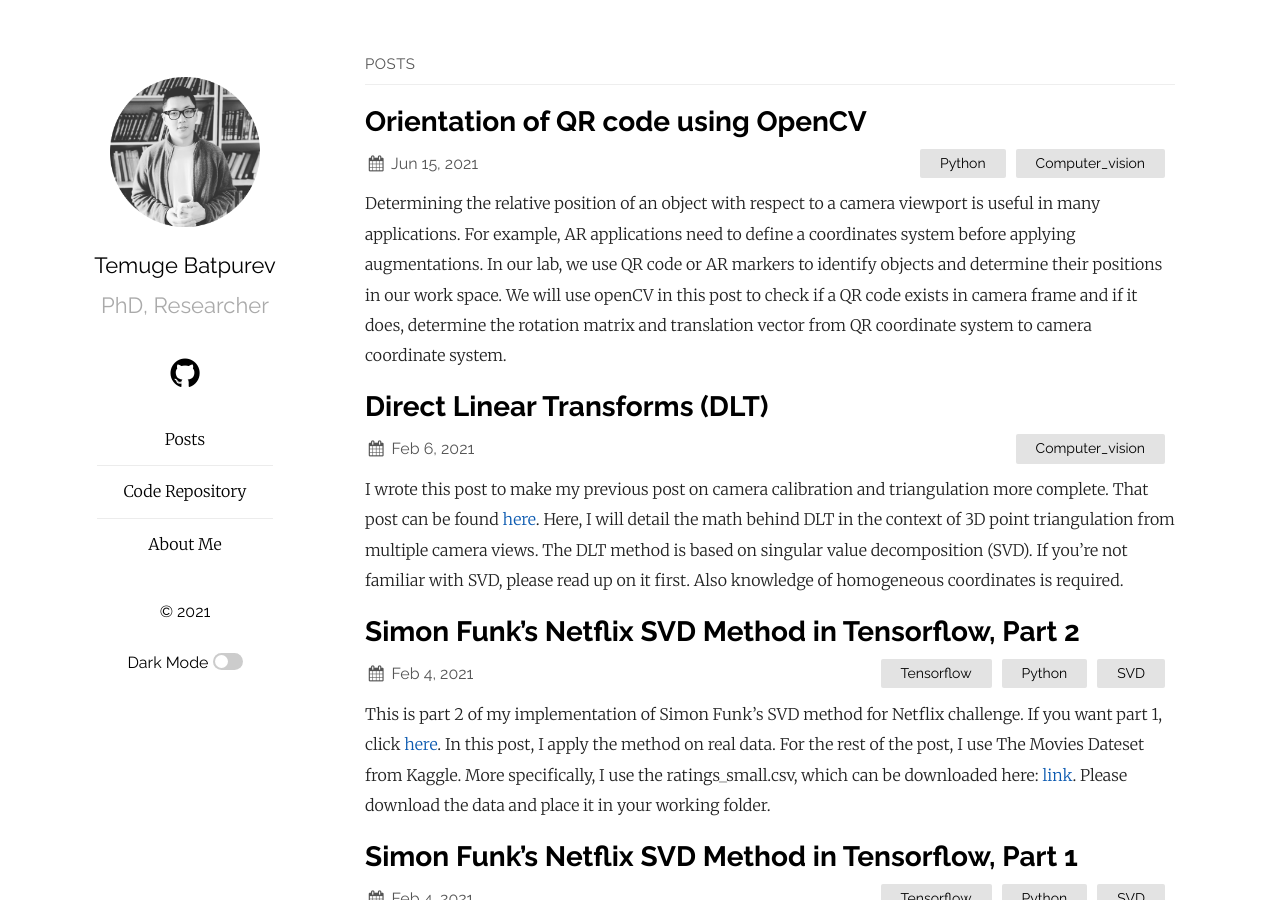
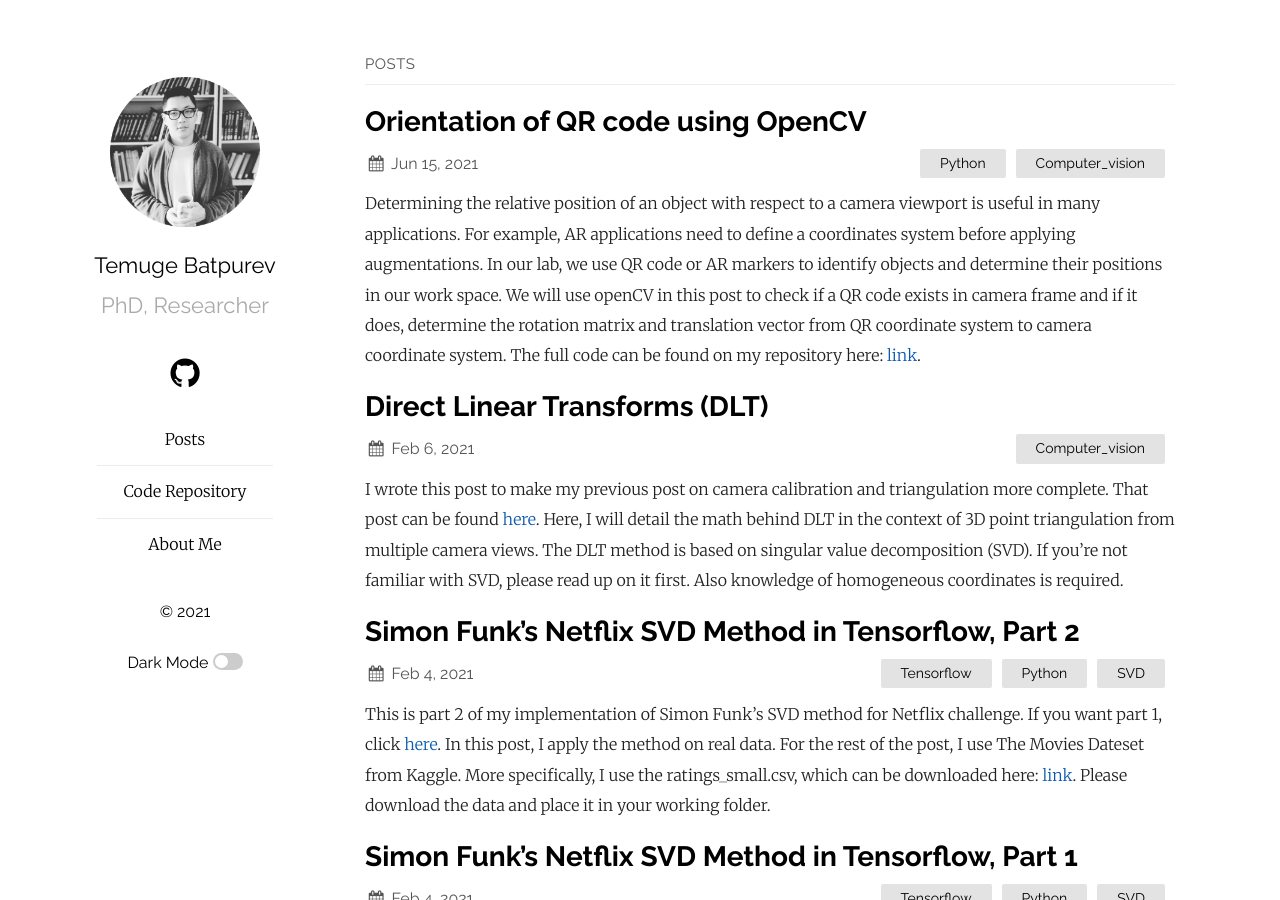
Before and after one commit to TemugeB/temugeb.github.io, a Jekyll site: the page built from index.md, in a window 1280 px wide and 900 px high. Built offline with Jekyll 4.4.1, drawn with Linux system fonts in a browser that asks for light colours.

Commit message:
Update 2021-06-15-QR-Code_Orientation.md

```diff
--- a/_posts/2021-06-15-QR-Code_Orientation.md
+++ b/_posts/2021-06-15-QR-Code_Orientation.md
@@ -5,7 +5,7 @@ date:   2021-06-15 10:00:00 +0000
 categories: Python Computer_vision
 ---
 
-Determining the relative position of an object with respect to a camera viewport is useful in many applications. For example, AR applications need to define a coordinates system before applying augmentations. In our lab, we use QR code or AR markers to identify objects and determine their positions in our work space. We will use openCV in this post to check if a QR code exists in camera frame and if it does, determine the rotation matrix and translation vector from QR coordinate system to camera coordinate system.
+Determining the relative position of an object with respect to a camera viewport is useful in many applications. For example, AR applications need to define a coordinates system before applying augmentations. In our lab, we use QR code or AR markers to identify objects and determine their positions in our work space. We will use openCV in this post to check if a QR code exists in camera frame and if it does, determine the rotation matrix and translation vector from QR coordinate system to camera coordinate system. The full code can be found on my repository here: [link](https://github.com/TemugeB/QR_code_orientation_OpenCV).
 
 <p align="center">
   <img src="https://github.com/TemugeB/temugeb.github.io/blob/main/_posts/images/f000.gif?raw=true">
```
